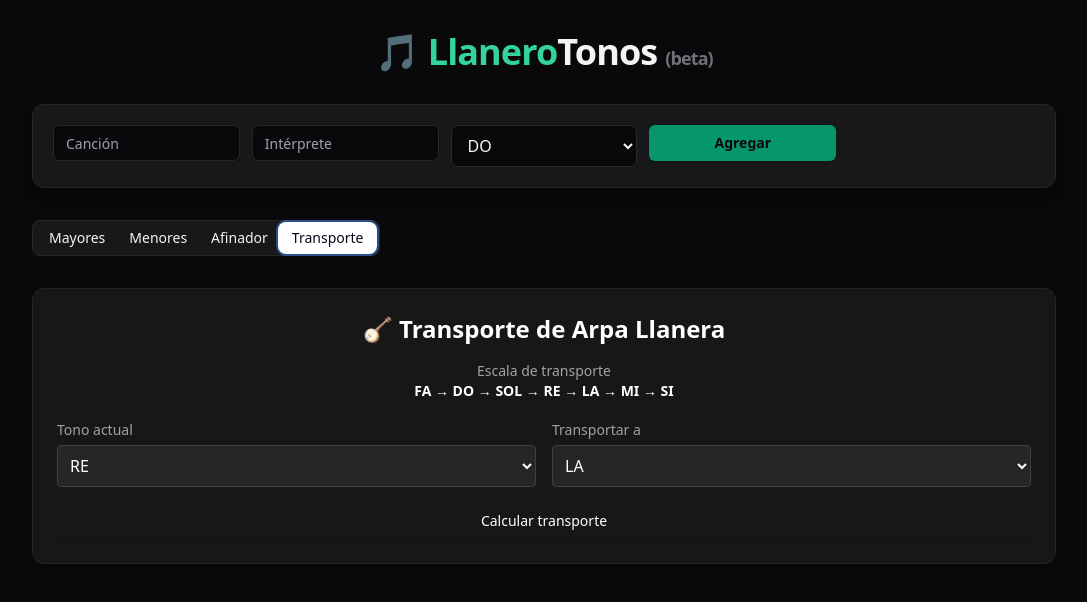
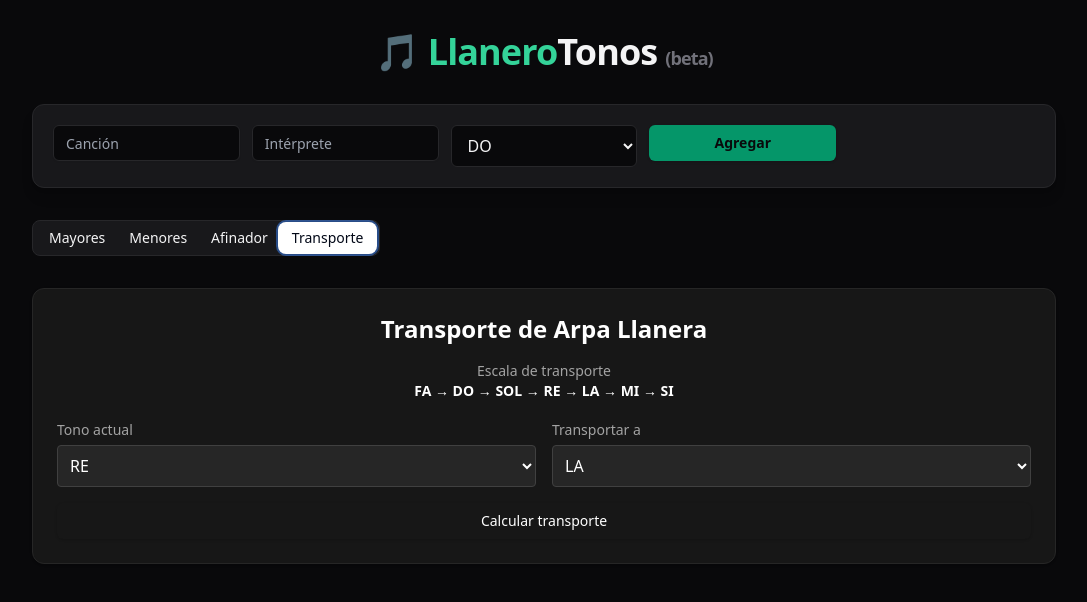
Before and after one commit to bohaz/llanero-tonos, a React (Vite) app: page / in a window 1280 px wide. Both pictures are taken after a click on the tab "Transporte". Shown: the top 602 px of the page, without its empty margins (96-1183 px from the left). Built offline with nearby package versions, Linux system fonts and the light colour scheme.

Commit message:
UI update

```diff
--- a/src/components/transport/TransportSelector.jsx
+++ b/src/components/transport/TransportSelector.jsx
@@ -14,7 +14,7 @@ export default function TransportSelector({
     <Card className="bg-neutral-900 border-neutral-800">
       <CardContent className="p-6 text-white space-y-4">
         <h2 className="text-2xl font-bold text-center">
-          🪕 Transporte de Arpa Llanera
+          Transporte de Arpa Llanera
         </h2>
 
         <div className="text-sm text-neutral-400 text-center">
```
